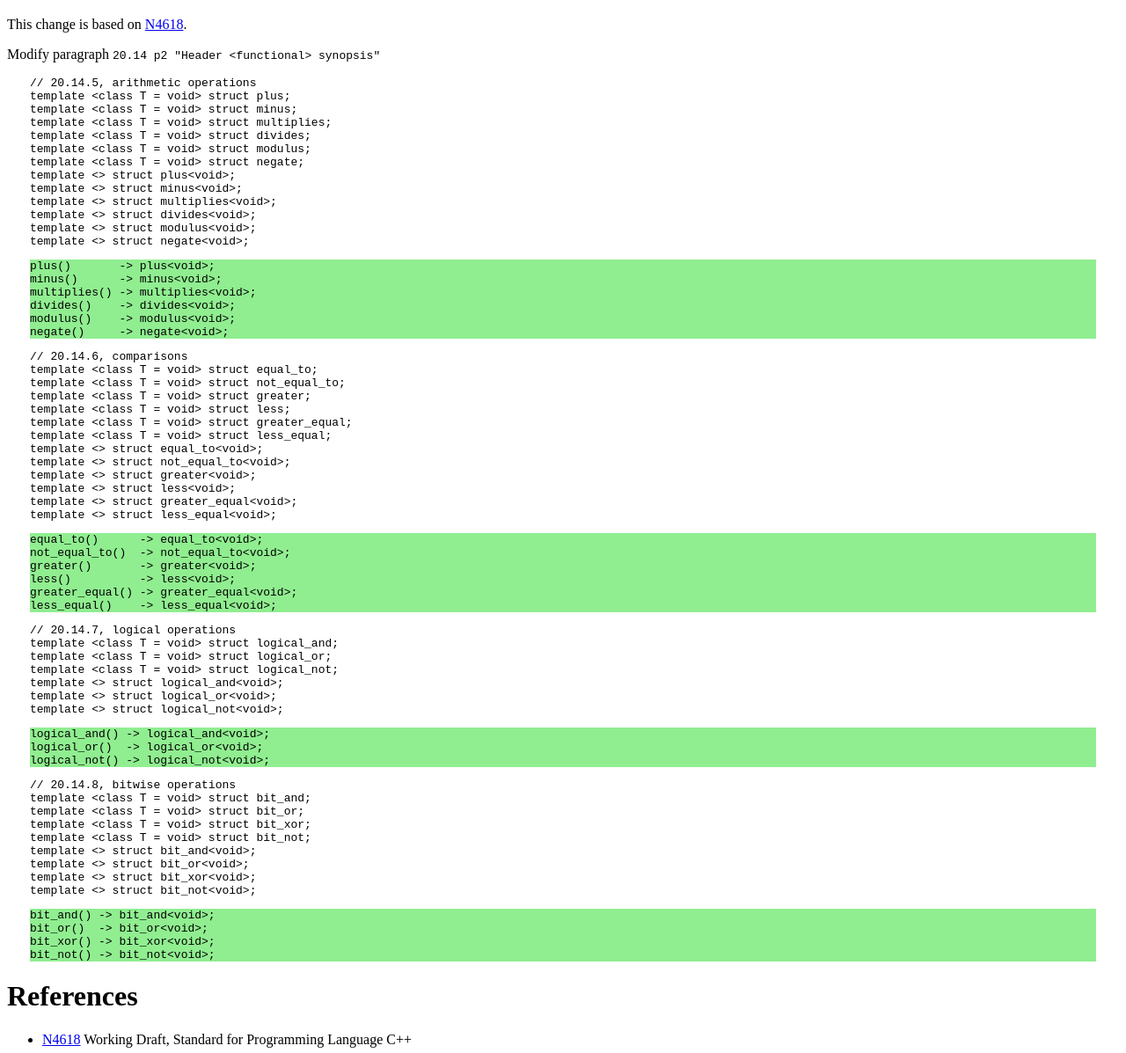
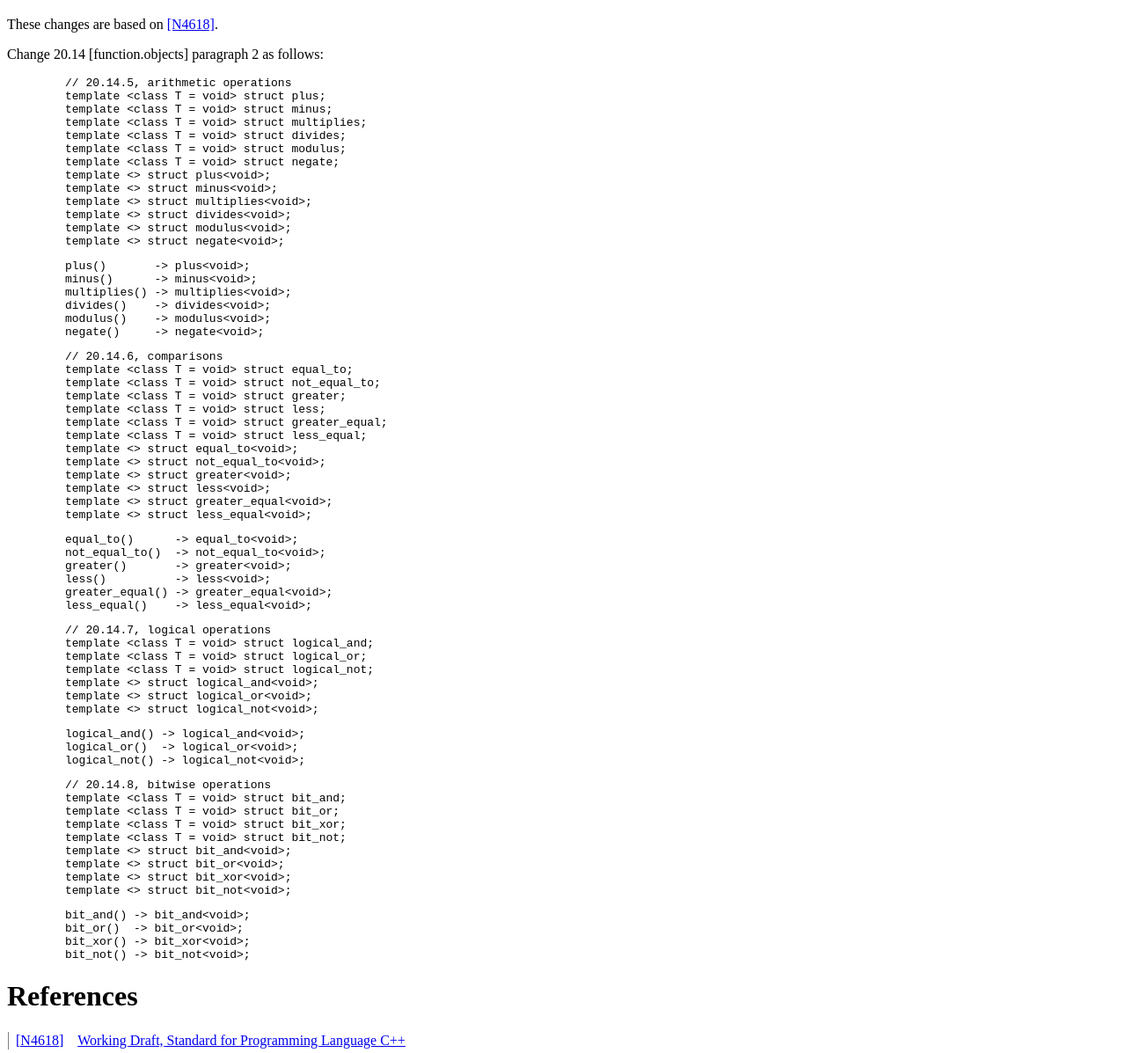
Before and after one commit to mknejp/isocpp-papers, a plain HTML site: page docs/dxxxx-deduction-guides.html in a window 1280 px wide. Shown: the part 543-1740 px from the top of the page at 88% size. Drawn offline with Linux system fonts and the light colour scheme.

Commit message:
Some rst cleanup

```diff
--- a/docs/dxxxx-deduction-guides.html
+++ b/docs/dxxxx-deduction-guides.html
@@ -4,8 +4,8 @@
 <head>
 <meta http-equiv="Content-Type" content="text/html; charset=utf-8" />
 <meta name="generator" content="Docutils 0.13.1: http://docutils.sourceforge.net/" />
-<title>Class Template Deduction Guides for &quot;Diamond Operators&quot;</title>
-<meta name="date" content="2017-01-14" />
+<title>Class template deduction guides for &quot;diamond operators&quot;</title>
+<meta name="date" content="2017-01-29" />
 <meta name="author" content="Miro Knejp (miro.knejp&#64;gmail.com)" />
 <style type="text/css">
 
@@ -402,7 +402,7 @@ ul.auto-toc {
 </head>
 <body>
 <div class="document" id="class-template-deduction-guides-for-diamond-operators">
-<h1 class="title">Class Template Deduction Guides for &quot;Diamond Operators&quot;</h1>
+<h1 class="title">Class template deduction guides for &quot;diamond operators&quot;</h1>
 <table class="docinfo" frame="void" rules="none">
 <col class="docinfo-name" />
 <col class="docinfo-content" />
@@ -410,7 +410,7 @@ ul.auto-toc {
 <tr class="document field"><th class="docinfo-name">Document:</th><td class="field-body">Dxxxx</td>
 </tr>
 <tr><th class="docinfo-name">Date:</th>
-<td>2017-01-14</td></tr>
+<td>2017-01-29</td></tr>
 <tr class="project field"><th class="docinfo-name">Project:</th><td class="field-body">Programming Language C++</td>
 </tr>
 <tr class="audience field"><th class="docinfo-name">Audience:</th><td class="field-body">Library Evolution Working Group</td>
@@ -419,12 +419,10 @@ ul.auto-toc {
 <td>Miro Knejp (<a class="reference external" href="mailto:miro.knejp&#64;gmail.com">miro.knejp&#64;gmail.com</a>)</td></tr>
 </tbody>
 </table>
-<style>
-  pre.insert { background: lightgreen }
-</style><!-- .. contents:: -->
 <div class="section" id="abstract">
 <h1>Abstract</h1>
 <p>This paper proposes a simplification of the syntax required to use library function types of the form <tt class="docutils literal"><span class="pre">less&lt;&gt;()</span></tt> (the so called &quot;diamond operators&quot;) to <tt class="docutils literal">less()</tt> by introducing class template deduction guides.</p>
+<!-- .. contents:: -->
 </div>
 <div class="section" id="proposal">
 <h1>Proposal</h1>
@@ -435,8 +433,9 @@ func() -&gt; func&lt;void&gt;;
 </div>
 <div class="section" id="proposed-wording">
 <h1>Proposed Wording</h1>
-<p>This change is based on <a class="reference external" href="http://wg21.link/n4618">N4618</a>.</p>
-<p>Modify paragraph <tt class="docutils literal">20.14 p2 &quot;Header &lt;functional&gt; synopsis&quot;</tt></p>
+<p>These changes are based on <a class="citation-reference" href="#n4618" id="id1">[N4618]</a>.</p>
+<p>Change 20.14 [function.objects] paragraph 2 as follows:</p>
+<blockquote>
 <pre class="literal-block">
 // 20.14.5, arithmetic operations
 template &lt;class T = void&gt; struct plus;
@@ -514,12 +513,16 @@ bit_or()  -&gt; bit_or&lt;void&gt;;
 bit_xor() -&gt; bit_xor&lt;void&gt;;
 bit_not() -&gt; bit_not&lt;void&gt;;
 </pre>
+</blockquote>
 </div>
 <div class="section" id="references">
 <h1>References</h1>
-<ul class="simple">
-<li><a class="reference external" href="http://wg21.link/n4618">N4618</a> Working Draft, Standard for Programming Language C++</li>
-</ul>
+<table class="docutils citation" frame="void" id="n4618" rules="none">
+<colgroup><col class="label" /><col /></colgroup>
+<tbody valign="top">
+<tr><td class="label"><a class="fn-backref" href="#id1">[N4618]</a></td><td><a class="reference external" href="http://www.open-std.org/jtc1/sc22/wg21/docs/papers/2016/n4618.pdf">Working Draft, Standard for Programming Language C++</a></td></tr>
+</tbody>
+</table>
 </div>
 <div class="section" id="acknowledgements">
 <h1>Acknowledgements</h1>
```
Also changed, not shown: docs/D0316R0-allocate_unique.html (+4 -4 lines), 2 other files.
